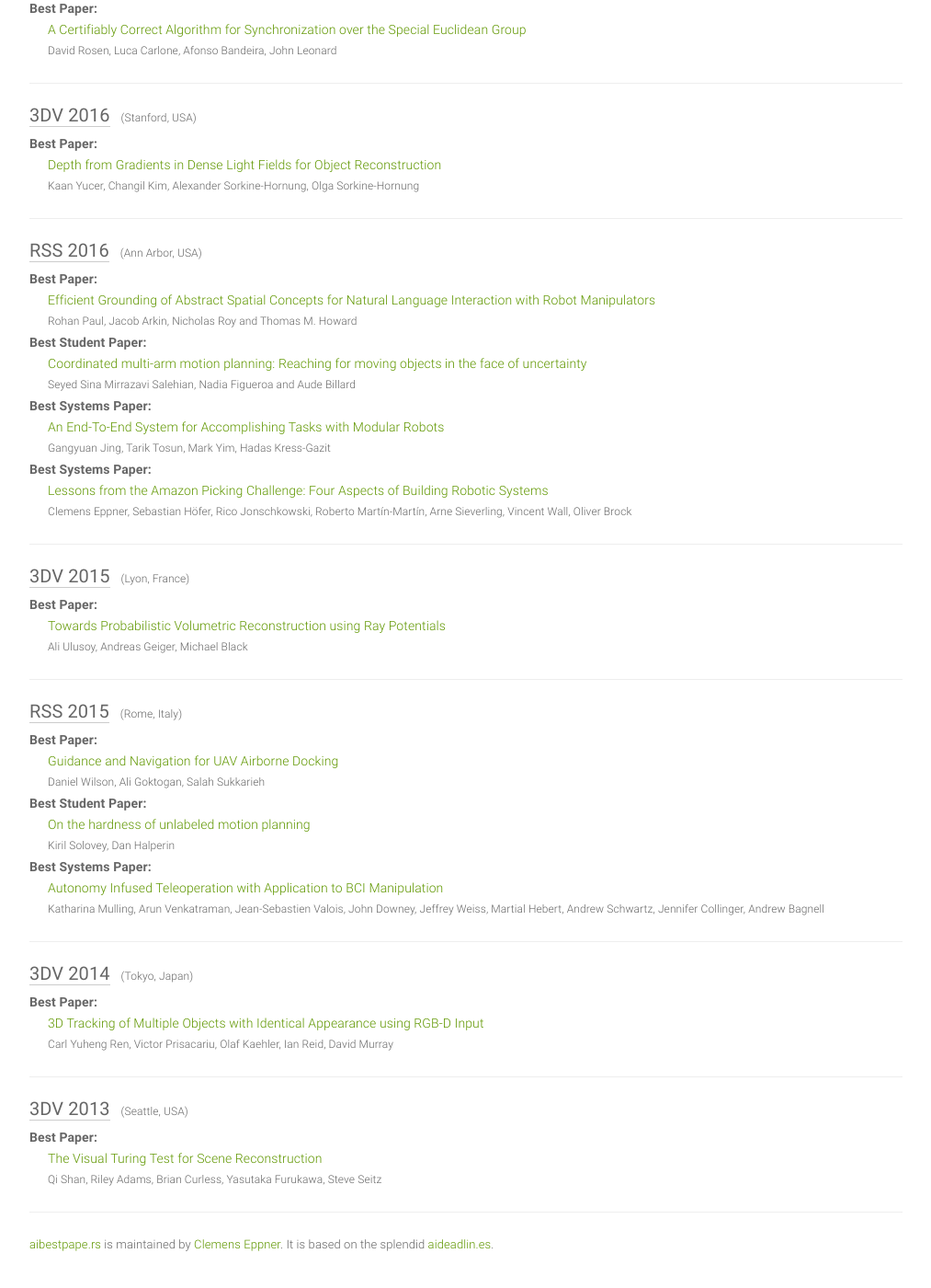
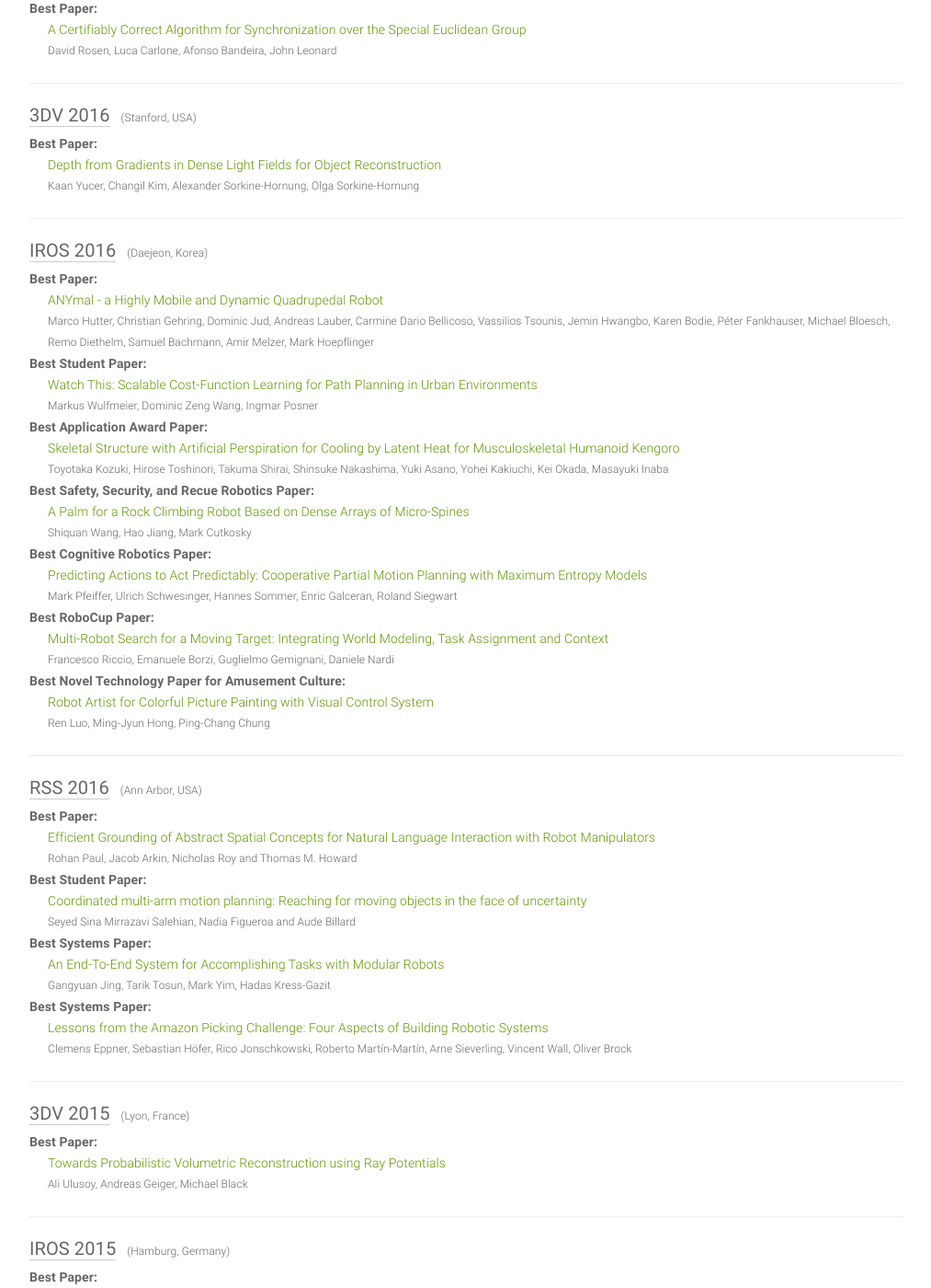
Before and after one commit to clemense/ai-bestpapers, a Jekyll site: the page built from index.html, in a window 1280 px wide and 1400 px high, scrolled down 8796 px. Shown: the whole window at 92% size, without its empty margins (133-1146 px from the left). Built offline with Jekyll 4.4.1, drawn with Linux system fonts in a browser that asks for light colours; some of the changed text lies outside the part shown.

Commit message:
add IROS 2015

```diff
--- a/_data/papers.yml
+++ b/_data/papers.yml
@@ -745,6 +745,48 @@
   date: October 25-28, 2016
   sub: CV
 
+- venue: IROS
+  year: 2016
+  awards:
+  - award: Best Paper
+    title: ANYmal - a Highly Mobile and Dynamic Quadrupedal Robot
+    author: Marco Hutter, Christian Gehring, Dominic Jud, Andreas Lauber, Carmine Dario Bellicoso, Vassilios Tsounis, Jemin Hwangbo, Karen Bodie, Péter Fankhauser, Michael Bloesch, Remo Diethelm, Samuel Bachmann, Amir Melzer, Mark Hoepflinger
+    link: https://ieeexplore.ieee.org/abstract/document/7758092
+    source: http://www.iros2016.org/awards.html
+  - award: Best Student Paper
+    title: "Watch This: Scalable Cost-Function Learning for Path Planning in Urban Environments"
+    author: Markus Wulfmeier, Dominic Zeng Wang, Ingmar Posner
+    link: https://arxiv.org/abs/1607.02329
+    source: http://www.iros2016.org/awards.html
+  - award: Best Application Award Paper
+    title: Skeletal Structure with Artificial Perspiration for Cooling by Latent Heat for Musculoskeletal Humanoid Kengoro
+    author: Toyotaka Kozuki, Hirose Toshinori, Takuma Shirai, Shinsuke Nakashima, Yuki Asano, Yohei Kakiuchi, Kei Okada, Masayuki Inaba
+    link: https://ieeexplore.ieee.org/abstract/document/7759335
+    source: http://www.iros2016.org/awards.html
+  - award: Best Safety, Security, and Recue Robotics Paper
+    title: A Palm for a Rock Climbing Robot Based on Dense Arrays of Micro-Spines
+    author: Shiquan Wang, Hao Jiang, Mark Cutkosky
+    link: https://ieeexplore.ieee.org/abstract/document/7759034
+    source: http://www.iros2016.org/awards.html
+  - award: Best Cognitive Robotics Paper
+    title: "Predicting Actions to Act Predictably: Cooperative Partial Motion Planning with Maximum Entropy Models"
+    author: Mark Pfeiffer, Ulrich Schwesinger, Hannes Sommer, Enric Galceran, Roland Siegwart
+    link: https://ieeexplore.ieee.org/abstract/document/7759329
+    source: http://www.iros2016.org/awards.html
+  - award: Best RoboCup Paper
+    title: "Multi-Robot Search for a Moving Target: Integrating World Modeling, Task Assignment and Context"
+    author: Francesco Riccio, Emanuele Borzi, Guglielmo Gemignani, Daniele Nardi
+    link: https://ieeexplore.ieee.org/abstract/document/7759298
+    source: http://www.iros2016.org/awards.html
+  - award: Best Novel Technology Paper for Amusement Culture
+    title: Robot Artist for Colorful Picture Painting with Visual Control System
+    author: Ren Luo, Ming-Jyun Hong, Ping-Chang Chung
+    link: https://ieeexplore.ieee.org/abstract/document/7759464
+    source: http://www.iros2016.org/awards.html
+  place: Daejeon, Korea
+  date: October 9-14, 2016
+  sub: RO
+
 - venue: RSS
   year: 2016
   awards:
@@ -787,6 +829,38 @@
   place: Lyon, France
   date: October 19-22, 2015
   sub: CV
+
+- venue: IROS
+  year: 2015
+  awards:
+  - award: Best Paper
+    title: Tactile Sensing for Gecko-Inspired Adhesion
+    author: Xin Alice Wu, Srinivasan Suresh, Hao Jiang, John Ulmen, Elliot Wright Hawkes, David Christensen, Mark Cutkosky
+    link: https://ieeexplore.ieee.org/abstract/document/7353566
+    source: https://www.ieee-ras.org/about-ras/latest-news/683-iros-2015-award-winners-announced
+  - award: Best Student Paper
+    title: Hybrid Aerial and Aquatic Locomotion in an At-Scale Robotic Insect
+    author: YuFeng Chen, Elizabeth Farrell Helbling, Gravish Nicholas, Kevin Ma, Robert Wood
+    link: https://ieeexplore.ieee.org/abstract/document/7353394
+    source: https://www.ieee-ras.org/about-ras/latest-news/683-iros-2015-award-winners-announced
+  - award: Best Application Paper
+    title: Cloth Dynamics Modeling in Latent Spaces and its Application to Robotic Clothing Assistance
+    author: Nishanth Koganti, Jimson Gelbolingo Ngeo, Tomoya Tamei, Kazushi Ikeda, Tomohiro Shibata
+    link: https://ieeexplore.ieee.org/abstract/document/7353860
+    source: https://www.ieee-ras.org/about-ras/latest-news/683-iros-2015-award-winners-announced
+  - award: Best Novel Technology Paper for Amusement Culture
+    title: Momentum-Driven Single-Actuated Swimming Robot
+    author: Gilad Refael, Amir Degani
+    link: https://ieeexplore.ieee.org/abstract/document/7353684
+    source: https://www.ieee-ras.org/about-ras/latest-news/683-iros-2015-award-winners-announced
+  - award: Best RoboCup Paper
+    title: "POMDP to the Rescue: Boosting Performance for Robocup Rescue"
+    author: Kegui Wu, Wee Sun Lee, David Hsu
+    link: https://ieeexplore.ieee.org/abstract/document/7354124
+    source: https://www.ieee-ras.org/about-ras/latest-news/683-iros-2015-award-winners-announced
+  place: Hamburg, Germany
+  date: September 28 - October 2, 2015
+  sub: RO
 
 - venue: RSS
   year: 2015
```
